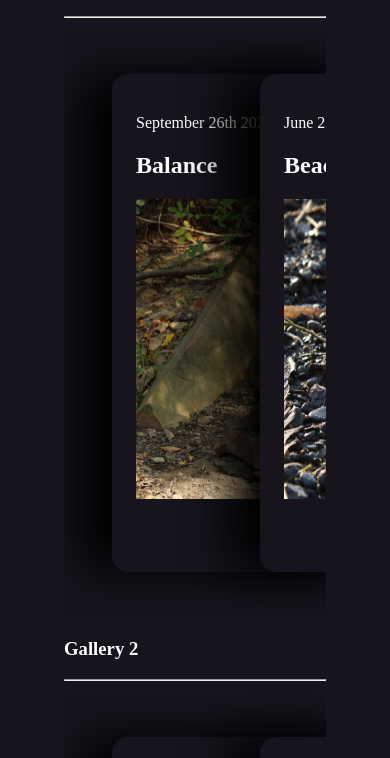
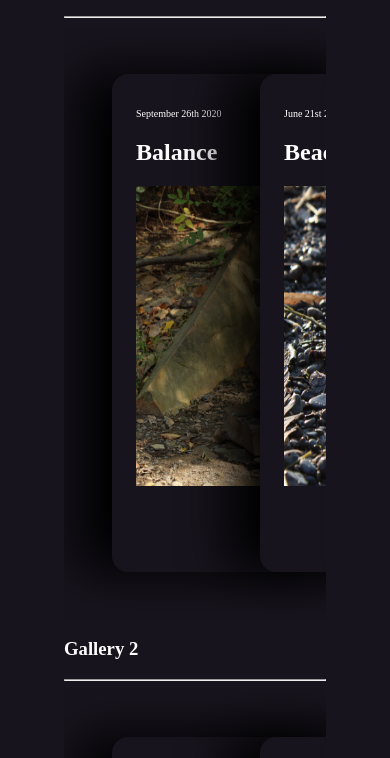
Before and after one commit to egpennington/moore-photos-page, a plain HTML site: page index.html in a window 390 px wide. Shown: the part 1260-2018 px from the top of the page. Drawn offline with Linux system fonts and the light colour scheme.

Commit message:
Update style.css
added @media to adjust p size when less than 800px

```diff
--- a/style.css
+++ b/style.css
@@ -167,6 +167,11 @@ a {
     text-align: center;
     border-radius: 5px;
 }
+@media (max-width: 600px) {
+    p {
+        font-size: 10px;
+    }
+}
 
 
 
```
